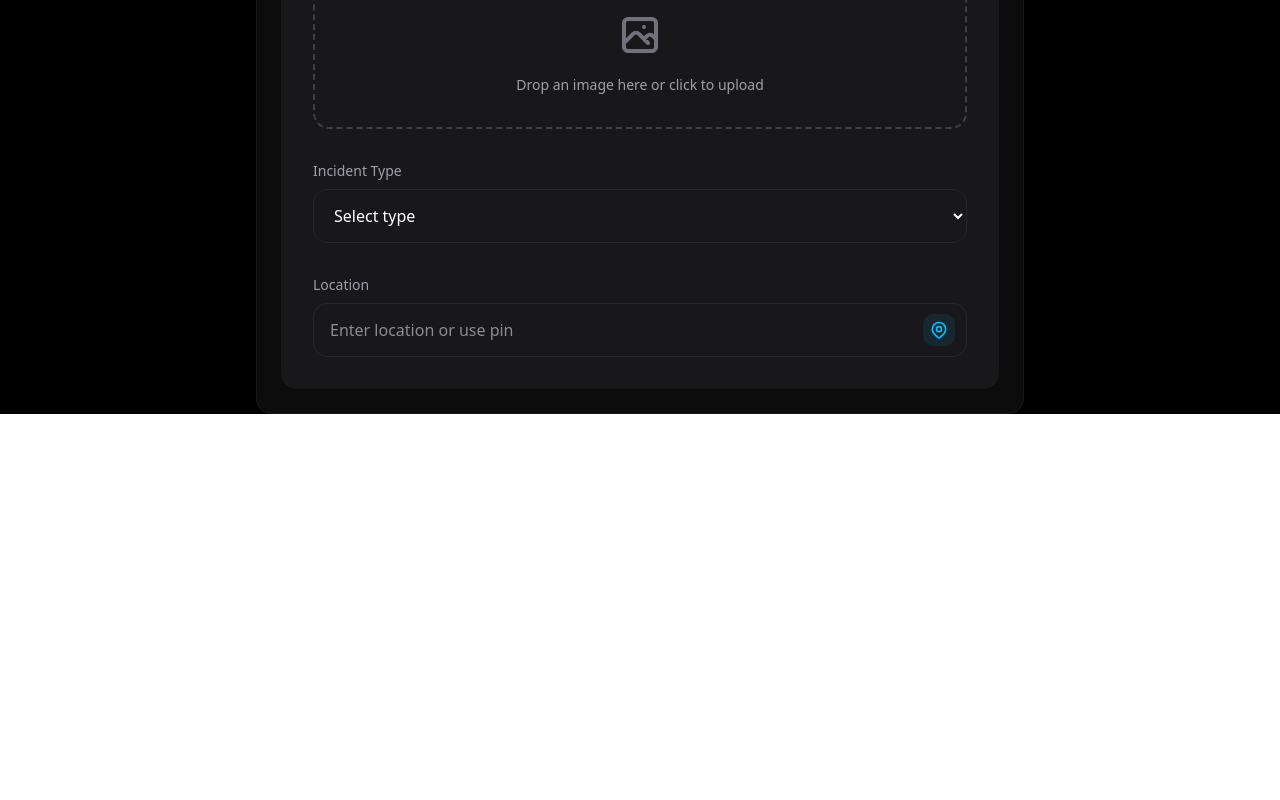
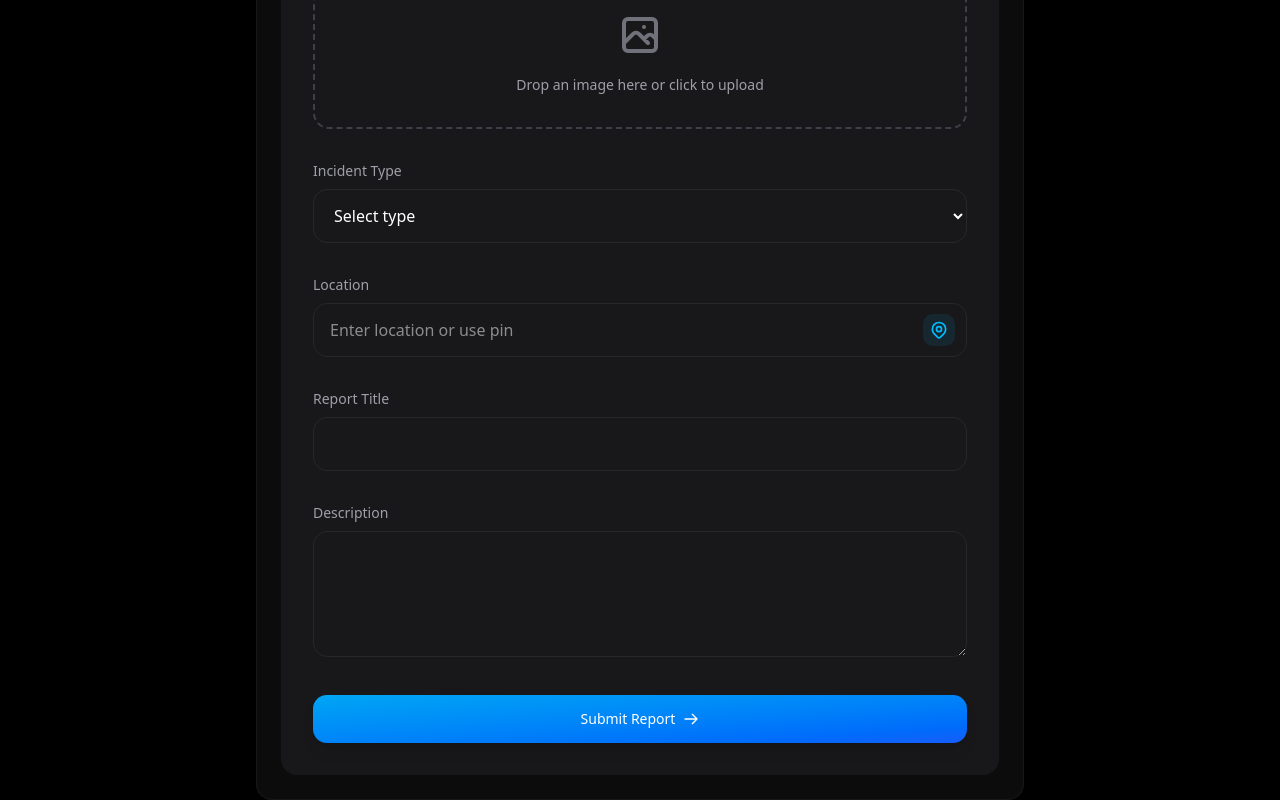
Before and after one commit to harsh6183/QuikAid, a Next.js app: page /submit-reports in a window 1280 px wide. Shown: the part 685-1485 px from the top of the page. Before the commit the page ends 1099 px from the top, so only its background shows below. Built offline with nearby package versions, Linux system fonts and the light colour scheme.

Commit message:
Changes in Reportform done

```diff
--- a/components/report/ReportForm.tsx
+++ b/components/report/ReportForm.tsx
@@ -226,6 +226,97 @@ export function ReportForm({ onComplete }: ReportFormProps) {
       <MapPreview lat={coordinates.latitude} lng={coordinates.longitude} />
     )}
 
+       {/* Title */}
+      <div>
+        <label className="block text-sm font-medium text-zinc-400 mb-2">
+          Report Title
+        </label>
+        <input
+          type="text"
+          value={formData.title}
+          onChange={(e) =>
+            setFormData((prev) => ({ ...prev, title: e.target.value }))
+          }
+          className="w-full rounded-xl bg-zinc-900/50 border border-zinc-800 px-4 py-3.5
+                   text-white transition-colors duration-200
+                   focus:outline-none focus:ring-2 focus:ring-sky-500/40"
+          required
+        />
+      </div>
+
+       {/* Description */}
+      <div>
+        <label className="block text-sm font-medium text-zinc-400 mb-2">
+          Description
+        </label>
+        <textarea
+          value={formData.description}
+          onChange={(e) =>
+            setFormData((prev) => ({ ...prev, description: e.target.value }))
+          }
+          rows={4}
+          className="w-full rounded-xl bg-zinc-900/50 border border-zinc-800 px-4 py-3.5
+                   text-white transition-colors duration-200
+                   focus:outline-none focus:ring-2 focus:ring-sky-500/40"
+          required
+        />
+      </div>
+
+      {/* Submit Button */}
+      <button
+        type="submit"
+        disabled={isSubmitting}
+        className="w-full relative group overflow-hidden rounded-xl bg-gradient-to-br from-sky-500 to-blue-600
+                 px-4 py-3.5 text-sm font-medium text-white shadow-lg
+                 transition-all duration-200 hover:from-sky-400 hover:to-blue-500
+                 disabled:opacity-50 disabled:cursor-not-allowed"
+      >
+        <div className="relative flex items-center justify-center gap-2">
+          {isSubmitting ? (
+            <>
+              <svg
+                className="animate-spin h-4 w-4"
+                xmlns="http://www.w3.org/2000/svg"
+                fill="none"
+                viewBox="0 0 24 24"
+              >
+                <circle
+                  className="opacity-25"
+                  cx="12"
+                  cy="12"
+                  r="10"
+                  stroke="currentColor"
+                  strokeWidth="4"
+                ></circle>
+                <path
+                  className="opacity-75"
+                  fill="currentColor"
+                  d="M4 12a8 8 0 018-8V0C5.373 0 0 5.373 0 12h4zm2 5.291A7.962 7.962 0 014 12H0c0 3.042 1.135 5.824 3 7.938l3-2.647z"
+                ></path>
+              </svg>
+              <span>Submitting...</span>
+            </>
+          ) : (
+            <>
+              <span>Submit Report</span>
+              <svg
+                className="w-4 h-4 transition-transform duration-200 group-hover:translate-x-1"
+                fill="none"
+                viewBox="0 0 24 24"
+                stroke="currentColor"
+              >
+                <path
+                  strokeLinecap="round"
+                  strokeLinejoin="round"
+                  strokeWidth={2}
+                  d="M14 5l7 7m0 0l-7 7m7-7H3"
+                />
+              </svg>
+            </>
+          )}
+        </div>
+      </button>
+
 
   </form>
   );
```
Lines whose indentation alone changed are shown as unchanged.
